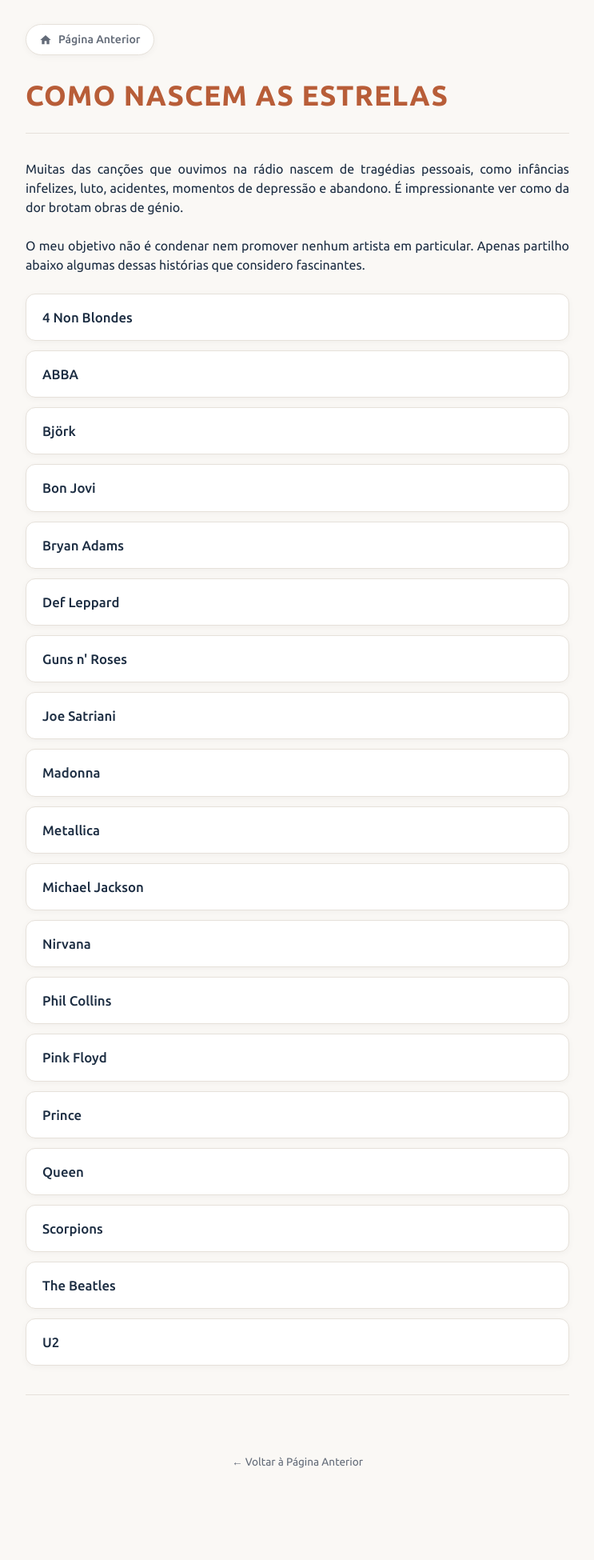
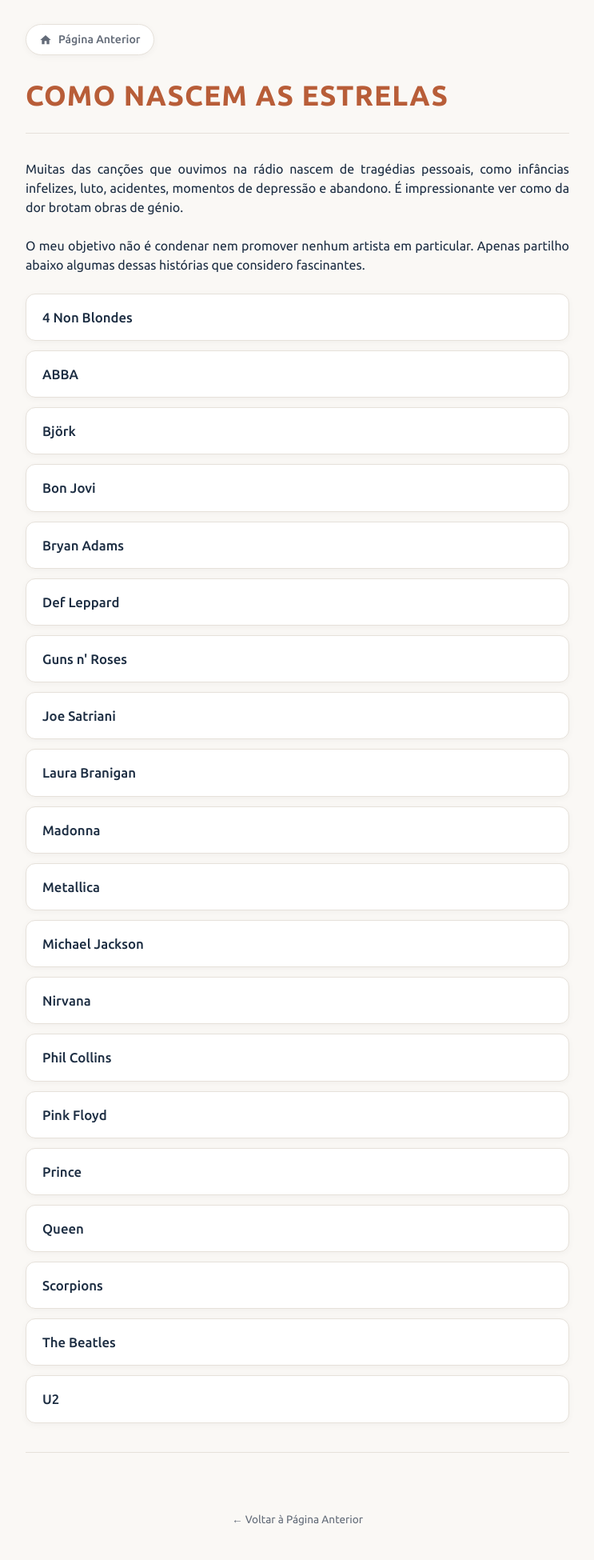
Before and after one commit to joaquim-capitao/musica, a Jekyll site: the page artistas/index.html, which Jekyll copies as it is, in a window 1280 px wide. Shown: the whole page at 80% size, without its empty margins (268-1011 px from the left). Built offline with Jekyll 4.4.1, drawn with Linux system fonts in a browser that asks for light colours; before the commit the page ends 1878 px from its top, so only the background shows below that.

Commit message:
Add Laura Branigan to artists list
Added Laura Branigan to the list of artists.

```diff
--- a/artistas/index.html
+++ b/artistas/index.html
@@ -246,7 +246,8 @@
       <li><a href="https://joaquim-capitao.github.io/musica/artistas/bryan-adams"><span class="title">Bryan Adams</span></a></li>
       <li><a href="https://joaquim-capitao.github.io/musica/artistas/def-leppard"><span class="title">Def Leppard</span></a></li>
 	  <li><a href="https://joaquim-capitao.github.io/musica/artistas/guns-and-roses"><span class="title">Guns n' Roses</span></a></li>
-     <li><a href="https://joaquim-capitao.github.io/musica/artistas/joe-satriani"><span class="title">Joe Satriani</span></a></li>
+      <li><a href="https://joaquim-capitao.github.io/musica/artistas/joe-satriani"><span class="title">Joe Satriani</span></a></li>
+      <li><a href="https://joaquim-capitao.github.io/musica/artistas/laura-branigan"><span class="title">Laura Branigan</span></a></li>
 
 
       <li><a href="https://joaquim-capitao.github.io/musica/artistas/madonna"><span class="title">Madonna</span></a></li>
```
